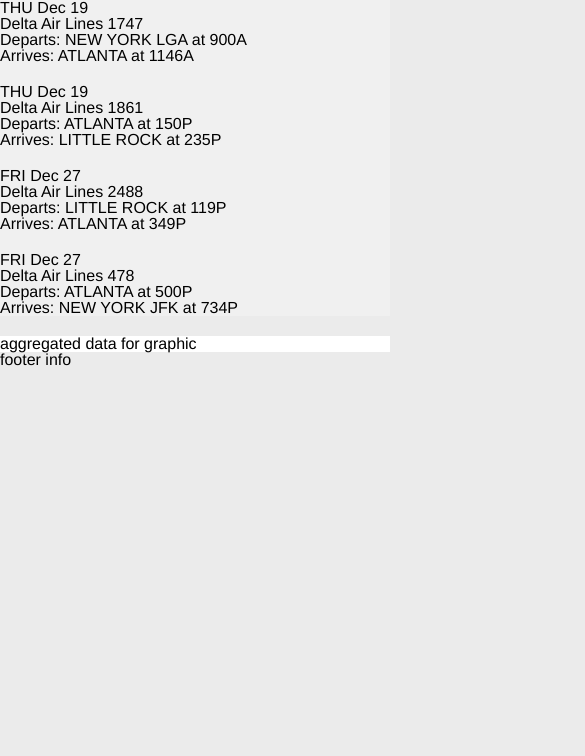
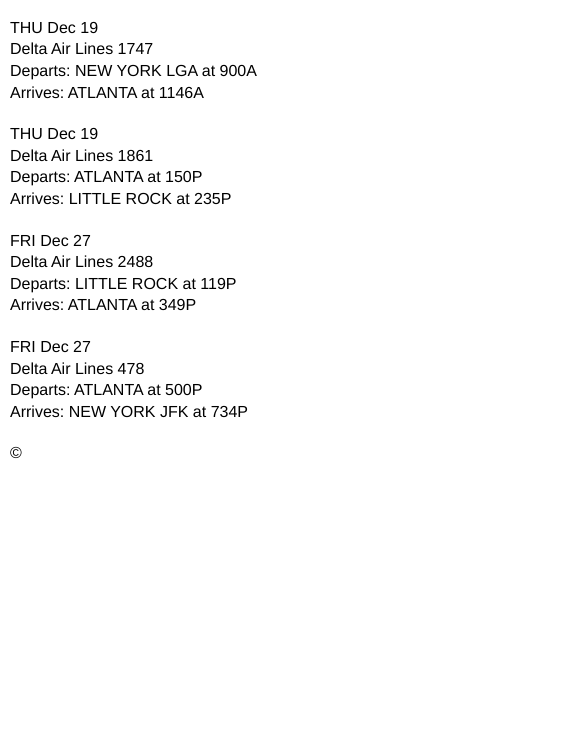
Before and after one commit to alextcone/status, a plain HTML site: page index.html in a window 390 px wide. Shown: the part 88-844 px from the top of the page, 585 px wide, since content can reach past the window. Drawn offline with Linux system fonts and the light colour scheme.

Commit message:
reduce bloat and fix responsiveness

```diff
--- a/index.html
+++ b/index.html
@@ -37,14 +37,9 @@
 		</article>
 	</div>
 </section>
-<section class="data">
-	<div class="wrap">
-		aggregated data for graphic
-	</div>
-</section>
 <footer>
 	<div class="wrap">
-		footer info
+		&copy;
 	</div>
 </footer>
 </body>
--- a/style/global.css
+++ b/style/global.css
@@ -1,10 +1,8 @@
 /* reset */
 html,body,div,span,object,iframe,h1,h2,h3,h4,h5,h6,p,blockquote,pre,abbr,address,cite,code,del,dfn,em,img,ins,kbd,q,samp,small,strong,sub,sup,var,b,i,dl,dt,dd,ol,ul,li,fieldset,form,label,legend,table,caption,tbody,tfoot,thead,tr,th,td,article,aside,canvas,details,figcaption,figure,footer,header,hgroup,menu,nav,section,summary,time,mark,audio,video{margin:0;padding:0;border:0;outline:0;font-size:100%;vertical-align:baseline;background:transparent}body{line-height:1}article,aside,details,figcaption,figure,footer,header,hgroup,menu,nav,section{display:block}nav ul{list-style:none}blockquote,q{quotes:none}blockquote:before,blockquote:after,q:before,q:after{content:none}a{margin:0;padding:0;font-size:100%;vertical-align:baseline;background:transparent}ins{background-color:#ff9;color:#000;text-decoration:none}mark{background-color:#ff9;color:#000;font-style:italic;font-weight:bold}del{text-decoration:line-through}abbr[title],dfn[title]{border-bottom:1px dotted;cursor:help}table{border-collapse:collapse;border-spacing:0}hr{display:block;height:1px;border:0;border-top:1px solid #ccc;margin:1em 0;padding:0}input,select{vertical-align:middle}
 /* main */
-body { background: #ebebeb; font-size: 100%; font-family: Helvetica; }
+body { font-size: 100%; font-family: Helvetica; line-height: 1.35 }
 header { background: #2d2d2d; color: #f0f0f0; }
 h2 { font-size: 2em; margin: 20px 0; }
-p { margin-bottom: 20px; }
-.current { background: #f0f0f0; }
-.data { background: #fff; }
-.wrap { margin: 0 auto; width: 600px; }
+p { font-size: 1em; margin-bottom: 20px; }
+.wrap { margin: 0 auto; padding: 0 10px; max-width: 600px; }
```
